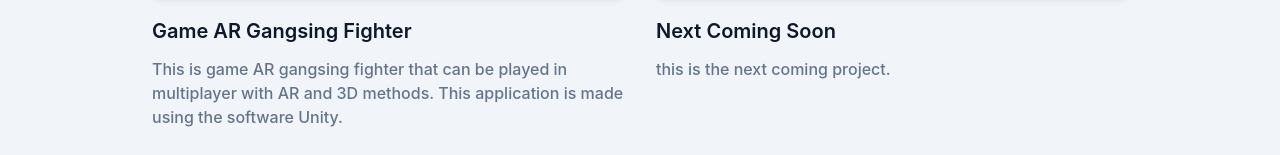
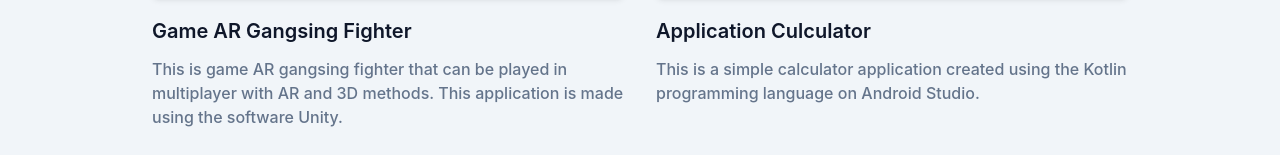
Before and after one commit to REPIREPALDI12/My-Portofolio, a website: page index.html in a window 1280 px wide. Shown: the part 2556-2711 px from the top of the page. Drawn offline with Linux system fonts and the light colour scheme.

Commit message:
add Prtopolio

```diff
--- a/index.html
+++ b/index.html
@@ -193,8 +193,8 @@
             <div class="overflow-hidden rounded-md shadow-md">
               <img src="dist/img/portfolio/4.png" alt="Tribute Page" width="w-full" />
             </div>
-            <h3 class="mt-5 mb-3 text-xl font-semibold text-dark dark:text-white">Next Coming Soon</h3>
-            <p class="text-base font-medium text-secondary">this is the next coming project.</p>
+            <h3 class="mt-5 mb-3 text-xl font-semibold text-dark dark:text-white">Application Culculator</h3>
+            <p class="text-base font-medium text-secondary">This is a simple calculator application created using the Kotlin programming language on Android Studio.</p>
           </div>
         </div>
       </div>
```
Also changed, not shown: dist/img/portfolio/4.png, dist/img/portfolio/6.png (added), 2 other files.
